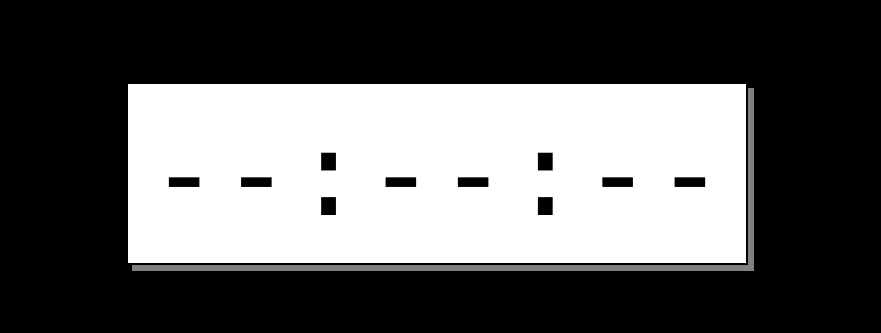
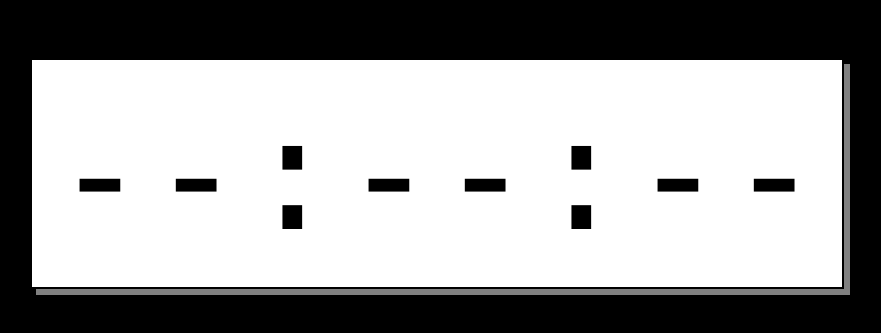
Before and after one commit to Feymore/Clock, an Electron app: page index.html in a window 1280 px wide. Shown: the part 227-560 px from the top of the page, without its empty margins (203-1084 px from the left). Drawn offline with Linux system fonts and the light colour scheme.

Commit message:
Update index.html
bigger

```diff
--- a/index.html
+++ b/index.html
@@ -17,7 +17,7 @@
     }
 
     #clock {
-      font-size: 7.5rem; /* Large clock text */
+      font-size: 10rem; /* Large clock text */
       border: 2px solid #000; /* Black border for retro screen look */
       padding: 20px;
       background-color: #fff; /* White "screen" area */
```
